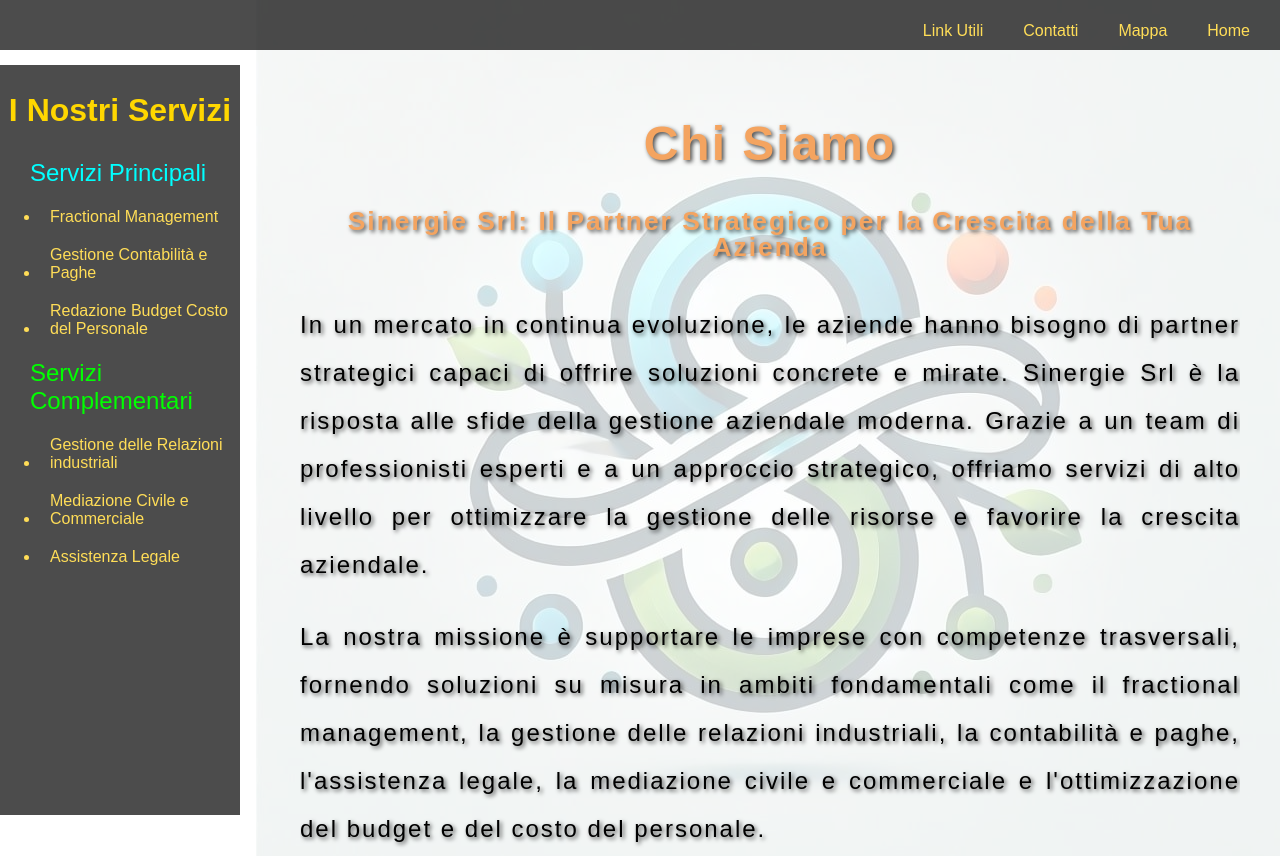
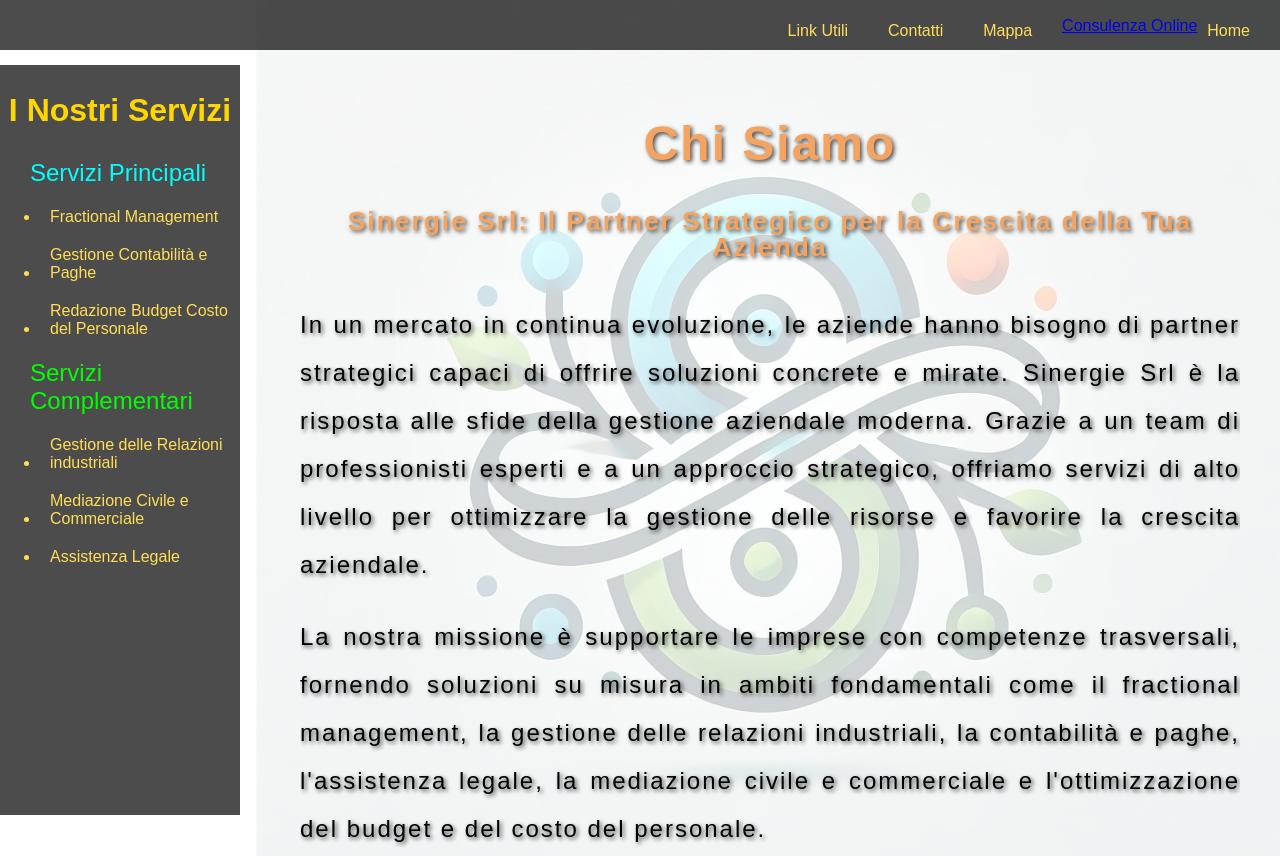
Before and after one commit to Sinergiesrl/miosito, a plain HTML site: page chi-siamo.html in a window 1280 px wide. Shown: the top 856 px of the page. Drawn offline with Linux system fonts and the light colour scheme.

Commit message:
Fix HTML structure and improve navigation links
Signed-off-by: Sinergiesrl <pietrofazio@yahoo.it>

```diff
--- a/chi-siamo.html
+++ b/chi-siamo.html
@@ -320,6 +320,7 @@
        <li><a href="link-utili.html">Link Utili</a></li>
        <li><a href="index.html#contatti">Contatti</a></li>
       <li><a href="index.html#mappa">Mappa</a></li>
+      <a href="index.html#consulenza-online">Consulenza Online</a>
       <li><a href="index.html">Home</a></li>
             </ul>
         </nav>
```
